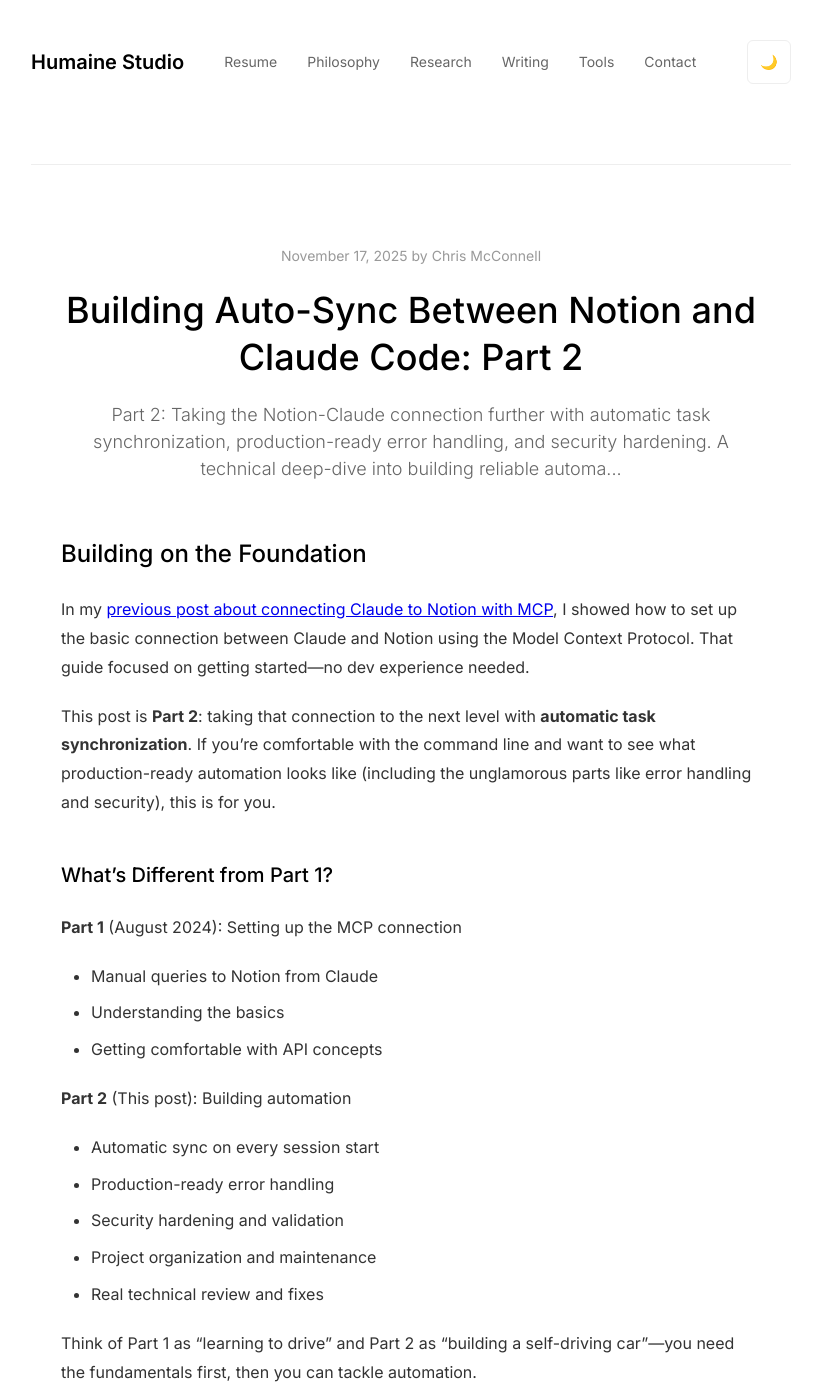
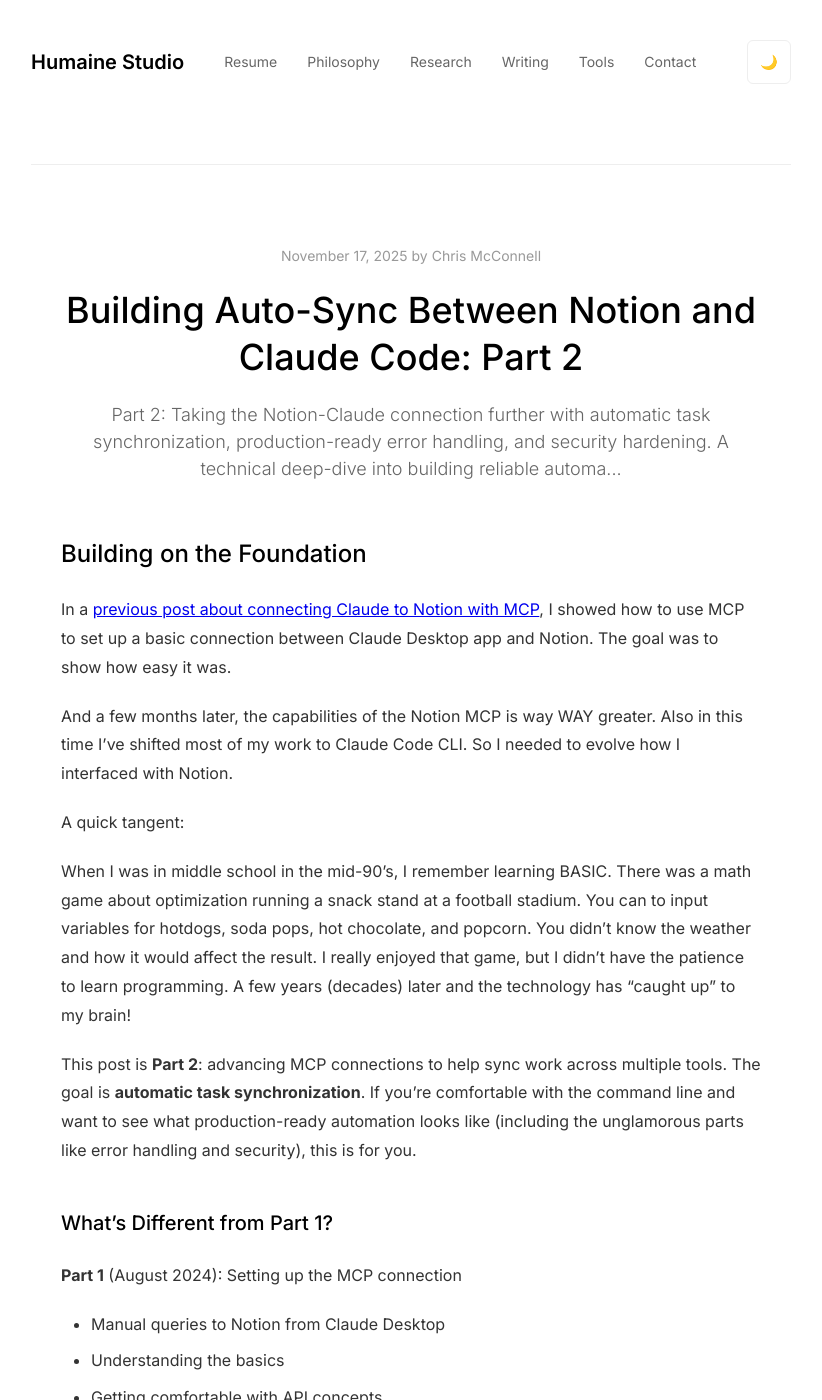
Before and after one commit to miqcie/Humaine-studio, a Jekyll site: the page built from _posts/2025-11-17-building-notion-claude-code-auto-sync.md, in a window 1280 px wide and 1400 px high. Shown: the whole window, without its empty margins (229-1051 px from the left). Built offline with Jekyll 4.4.1, drawn with Linux system fonts in a browser that asks for light colours.

Commit message:
Update 2025-11-17-building-notion-claude-code-auto-sync.md

```diff
--- a/_posts/2025-11-17-building-notion-claude-code-auto-sync.md
+++ b/_posts/2025-11-17-building-notion-claude-code-auto-sync.md
@@ -9,14 +9,20 @@
 
 ## Building on the Foundation
 
-In my [previous post about connecting Claude to Notion with MCP](/posts/2024/08/10/connecting-claude-to-notion-with-mcp), I showed how to set up the basic connection between Claude and Notion using the Model Context Protocol. That guide focused on getting started—no dev experience needed.
+In a [previous post about connecting Claude to Notion with MCP](/posts/2024/08/10/connecting-claude-to-notion-with-mcp), I showed how to use MCP to set up a basic connection between Claude Desktop app and Notion. The goal was to show how easy it was.
 
-This post is **Part 2**: taking that connection to the next level with **automatic task synchronization**. If you're comfortable with the command line and want to see what production-ready automation looks like (including the unglamorous parts like error handling and security), this is for you.
+And a few months later, the capabilities of the Notion MCP is way WAY greater. Also in this time I've shifted most of my work to Claude Code CLI. So I needed to evolve how I interfaced with Notion.
+
+A quick tangent:
+
+When I was in middle school in the mid-90's, I remember learning BASIC. There was a math game about optimization running a snack stand at a football stadium. You can to input variables for hotdogs, soda pops, hot chocolate, and popcorn. You didn't know the weather and how it would affect the result. I really enjoyed that game, but I didn't have the patience to learn programming. A few years (decades) later and the technology has "caught up" to my brain!
+
+This post is **Part 2**: advancing MCP connections to help sync work across multiple tools. The goal is **automatic task synchronization**. If you're comfortable with the command line and want to see what production-ready automation looks like (including the unglamorous parts like error handling and security), this is for you.
 
 ### What's Different from Part 1?
 
 **Part 1** (August 2024): Setting up the MCP connection
-- Manual queries to Notion from Claude
+- Manual queries to Notion from Claude Desktop
 - Understanding the basics
 - Getting comfortable with API concepts
 
```
